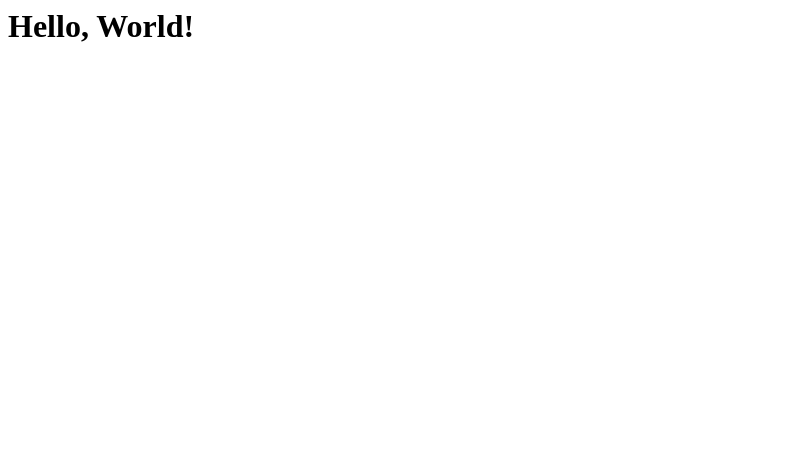
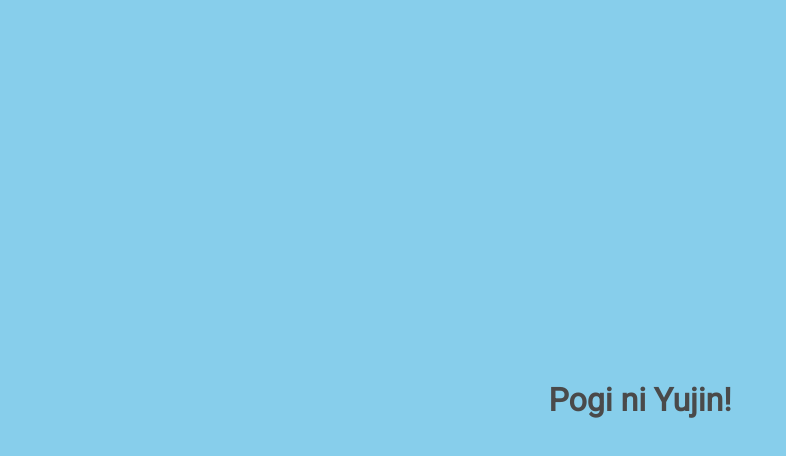
Before and after one commit to Yudzeen/my-page, a plain HTML site: page index.html in a window 1280 px wide. Shown: the whole page, without its empty margins (0-786 px from the left). Drawn offline with Linux system fonts and the light colour scheme.

Commit message:
Update contents (#2)
* Add button

Signed-off-by: Yudzeen <eugenejavinas@gmail.com>

* Update contents

Changes:
- Changed text
- Dark mode support

Signed-off-by: Yudzeen <eugenejavinas@gmail.com>

```diff
--- /dev/null
+++ b/css/style.css
@@ -0,0 +1,32 @@
+@import url('https://fonts.googleapis.com/css2?family=Roboto&display=swap');
+
+html {
+    display: block;
+    font-family: 'Roboto', sans-serif;
+}
+
+body {
+    display: flex;
+    margin: 16px;
+    padding: 16px;
+    justify-content: center;
+    align-items: center;
+    background-color: #87CEEB;
+}
+
+.title {
+    padding: 8px;
+    color: #4A4A4A;
+}
+
+@media (prefers-color-scheme: dark) {
+
+    body {
+        background-color: #0047AB;
+    }
+
+    .title {
+        color: #DADADA;
+    }
+
+}
--- a/index.html
+++ b/index.html
@@ -1 +1,10 @@
-<h1>Hello, World!</h1>
+<html>
+    <head>
+        <meta name="viewport" content="width=device-width, initial-scale=1.0">
+        <link rel="stylesheet" type="text/css" href="css/style.css"/>
+        <script src="js/index.js"></script>
+    </head>
+    <body>
+        <h1 class="title">Pogi ni Yujin!</h1>
+    </body>
+</html>
--- /dev/null
+++ b/js/index.js
@@ -0,0 +1,3 @@
+const alert = function(text) {
+    window.alert(text);
+};
```
